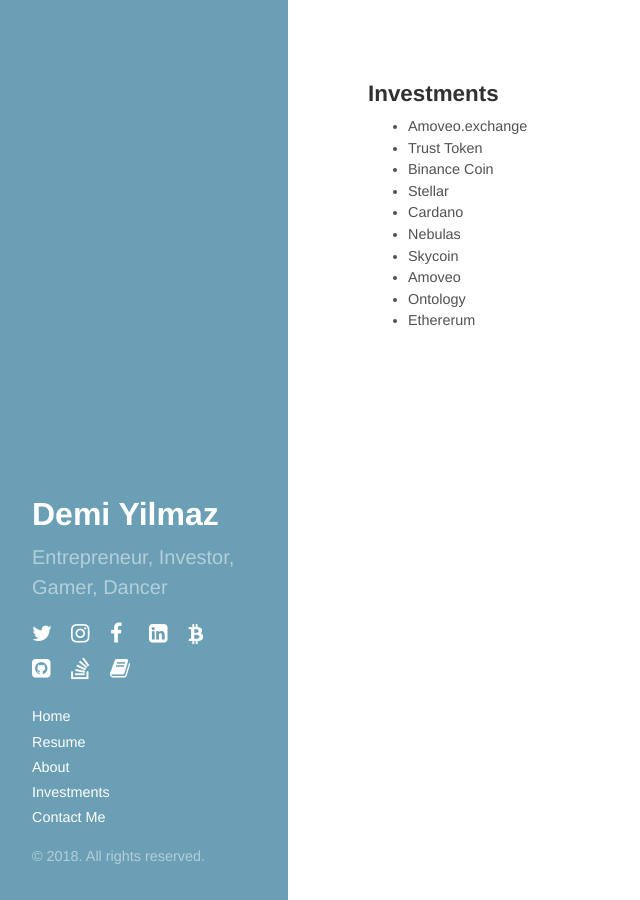
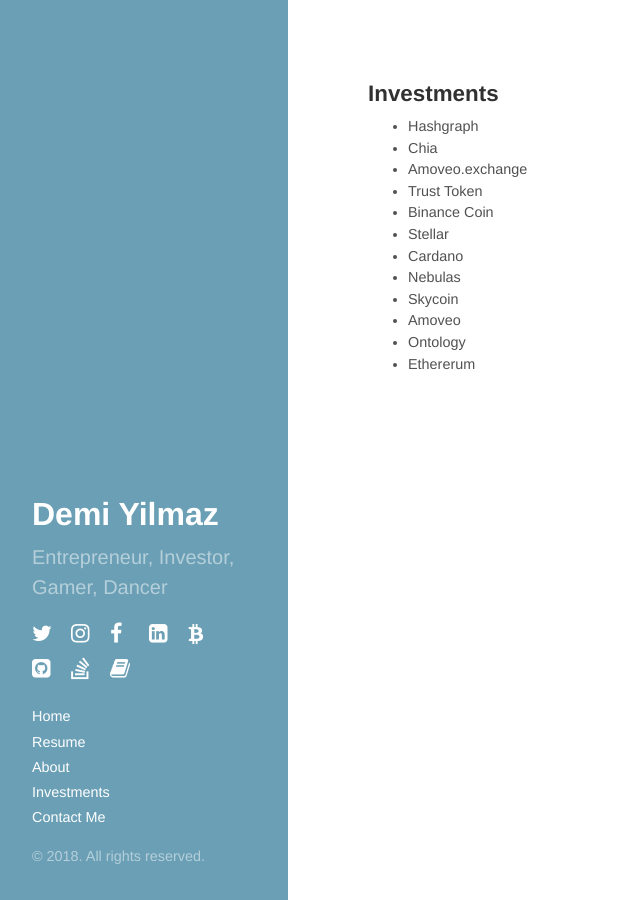
Before and after one commit to demiculus/demiculus.github.io, a Jekyll site: the page built from investments.md, in a window 1280 px wide. Shown: the whole page, without its empty margins (0-640 px from the left). Built offline with Jekyll 4.4.1, drawn with Linux system fonts in a browser that asks for light colours; nearby versions of some CDN libraries.

Commit message:
two more investments

```diff
--- a/investments.md
+++ b/investments.md
@@ -5,6 +5,8 @@
 
 ## Investments
 
+- Hashgraph
+- Chia
 - Amoveo.exchange
 - Trust Token
 - Binance Coin
```
